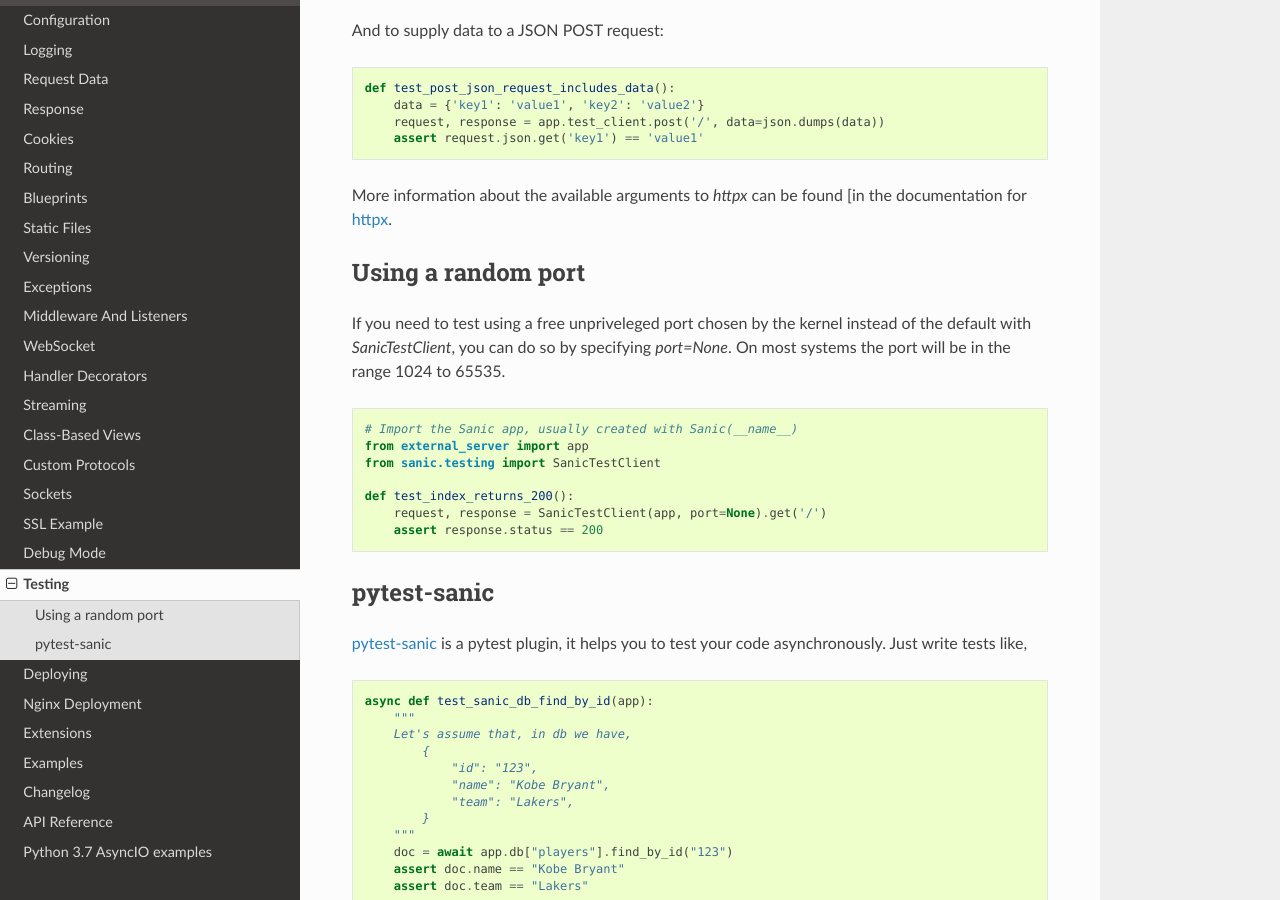
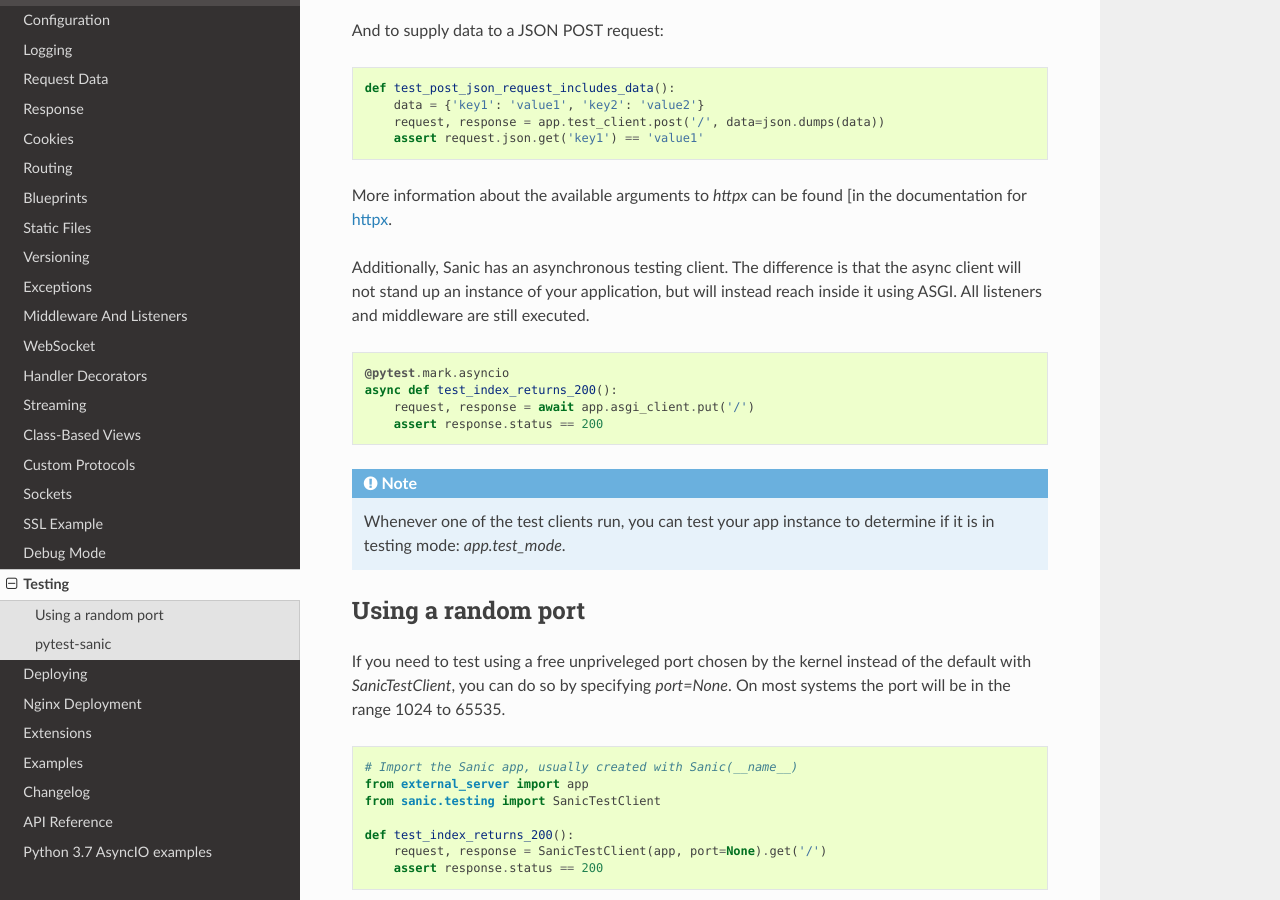
Before and after one commit to MalaBIna/helppier, a Sphinx documentation site: the page built from docs/sanic/testing.rst, in a window 1280 px wide and 900 px high, scrolled down 1052 px. Built offline with Sphinx 7.4.7 and the Read the Docs theme 2.0.0, drawn with Linux system fonts in a browser that asks for light colours; the version number could not be read and is left out.

Commit message:
Add documentation on test mode

```diff
--- a/docs/sanic/testing.rst
+++ b/docs/sanic/testing.rst
@@ -57,6 +57,22 @@ And to supply data to a JSON POST request:
 More information about
 the available arguments to `httpx` can be found
 [in the documentation for `httpx <https://www.encode.io/httpx/>`_.
+
+Additionally, Sanic has an asynchronous testing client. The difference is that the async client will not stand up an
+instance of your application, but will instead reach inside it using ASGI. All listeners and middleware are still
+executed.
+
+.. code-block:: python
+
+    @pytest.mark.asyncio
+    async def test_index_returns_200():
+        request, response = await app.asgi_client.put('/')
+        assert response.status == 200
+
+.. note::
+
+    Whenever one of the test clients run, you can test your app instance to determine if it is in testing mode:
+    `app.test_mode`.
 
 
 Using a random port
```
